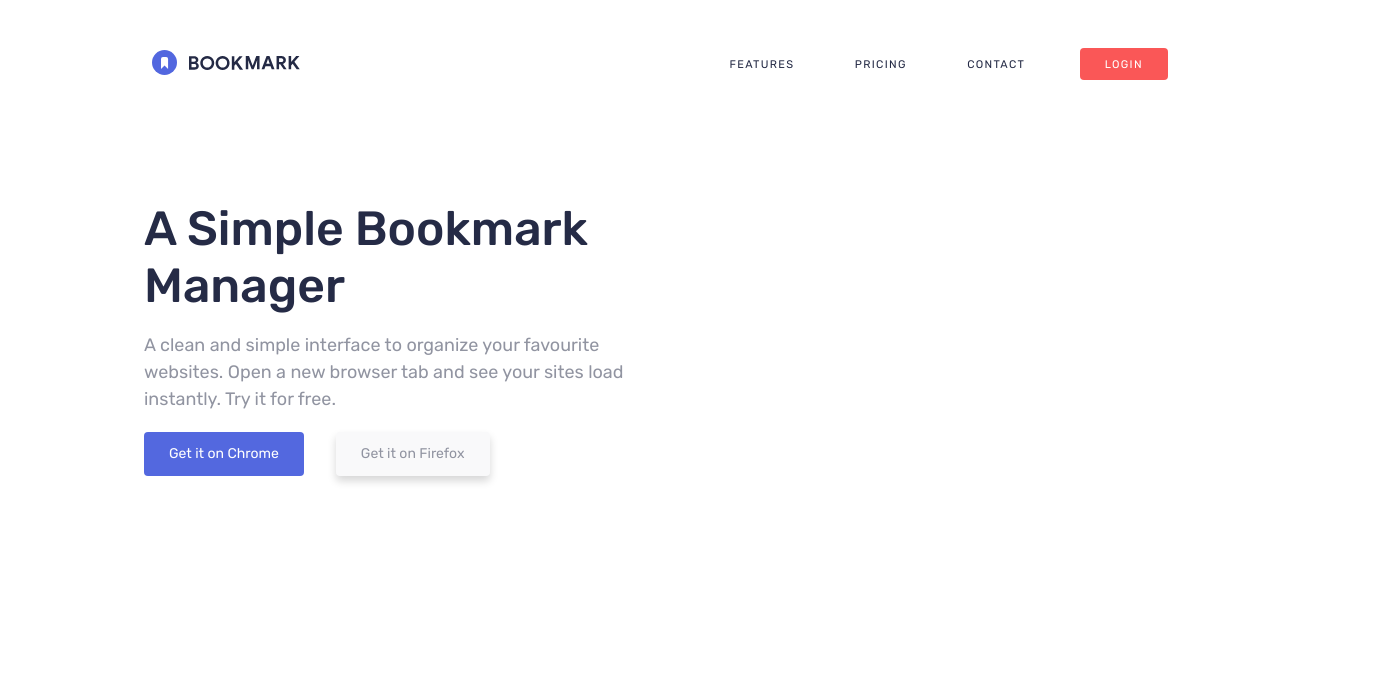
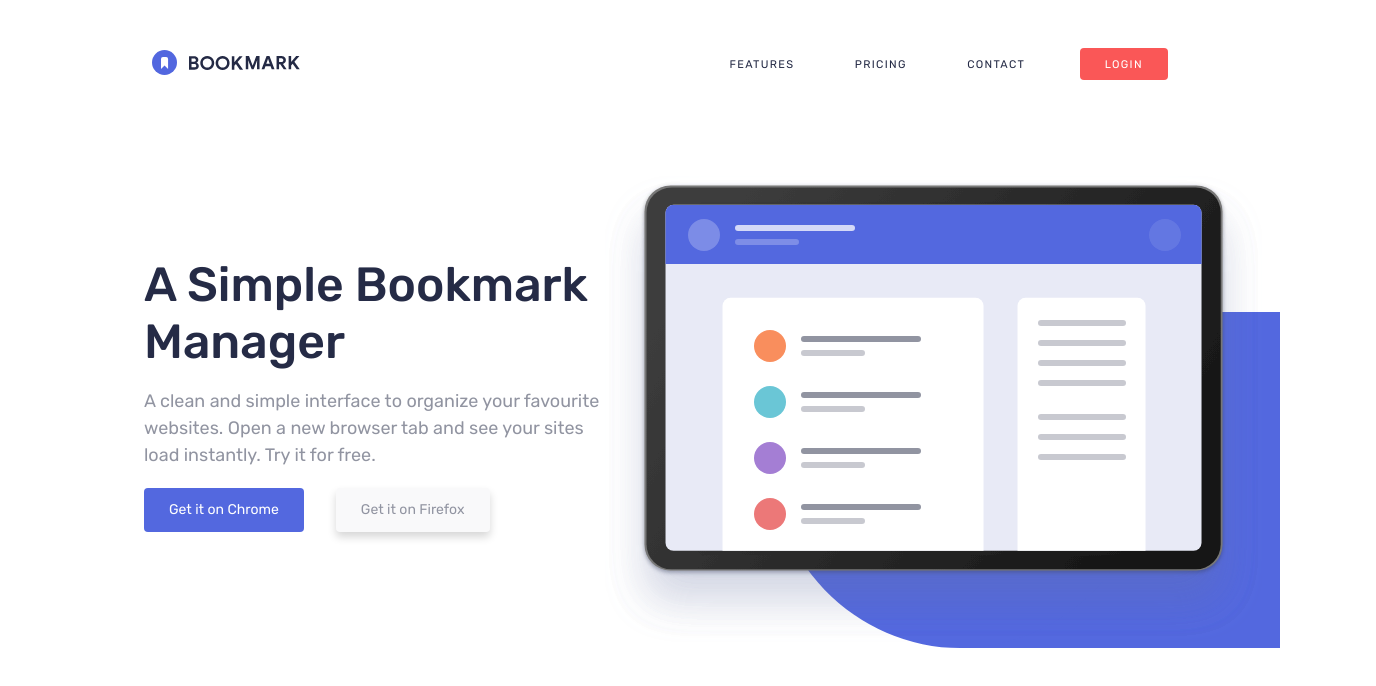
Before and after one commit to stivenm16/bookmarck--landing-page, a React (Vite) app: page / in a window 1280 px wide. Shown: the top 686 px of the page, 1376 px wide, since content can reach past the window. Built offline with nearby package versions, Linux system fonts and the light colour scheme.

Commit message:
main content css done

```diff
--- a/src/components/MainContent/index.css
+++ b/src/components/MainContent/index.css
@@ -1,6 +1,8 @@
 .main-content {
-    width: 40%;
+    display: flex;
+    width: 90%;
     padding: 5rem;
+    padding-top: 3.5rem;
     margin-left: 4rem;
     font-size: 24px;
 }
@@ -8,8 +10,10 @@
 .main-text {
     display: flex;
     flex-direction: column;
-    align-items: flex-start;
+    /* align-items: flex-start; */
+    margin-top: 5rem;
     text-align:left;
+    width: 40%;
 }
 h1 {
     font-weight: 500;
@@ -21,6 +25,7 @@ h1 {
     color: hsl(229, 8%, 60%);
     font-size: 18px;
     line-height: 1.7rem;
+
 }
 
 .extensions{
@@ -28,6 +33,7 @@ h1 {
     gap: 2rem;
 
 }
+
 
 .download-extension {
     display: flex;
@@ -68,3 +74,31 @@ h1 {
     border: 1px solid hsl(231, 69%, 60%);
     color:hsl(231, 69%, 60%)
 }
+
+.main-img{
+    display: flex;
+}
+
+.logoHero {
+    z-index: 1;
+}
+
+.square {
+    position: absolute;
+    width: 20rem;
+    height: 21rem;
+    background-color: hsl(231, 69%, 60%);
+    top: 19.5rem;
+    right: 0;
+
+}
+
+.circle {
+    position: absolute;
+    width: 24rem;
+    height: 25rem;
+    background-color: hsl(231, 69%, 60%);
+    top: 15.5rem;
+    right: 8rem;
+    border-radius: 50%;
+}
--- a/src/components/MainContent/index.jsx
+++ b/src/components/MainContent/index.jsx
@@ -1,6 +1,6 @@
 import Logo from '../../../images/logo-bookmark.svg'
 import './index.css'
-// import {logoHero} from '../../../images/ilustration-hero.svg'
+import logoHero from '../../../images/illustration-hero.svg'
 
 function Main() {
     return (
@@ -15,13 +15,13 @@ function Main() {
                     <button className='download-extension' id='firefox'>Get it on Firefox</button>
                 </div>
             </div>
-            {/* <div className="main-img">
-                <img src={logoHero} alt="" />
+            <div className="main-img">
+                <img src={logoHero} alt="" className='logoHero'  />
                 <div>
                     <div className='square'></div>
                     <div className='circle'></div>
                 </div>
-            </div> */}
+            </div>
         </div>
     );
   };
```
